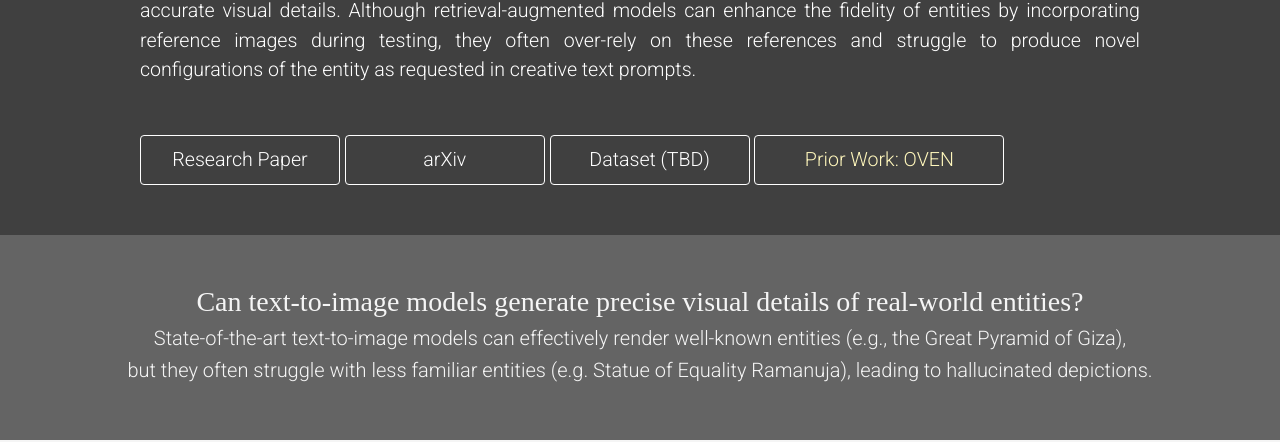
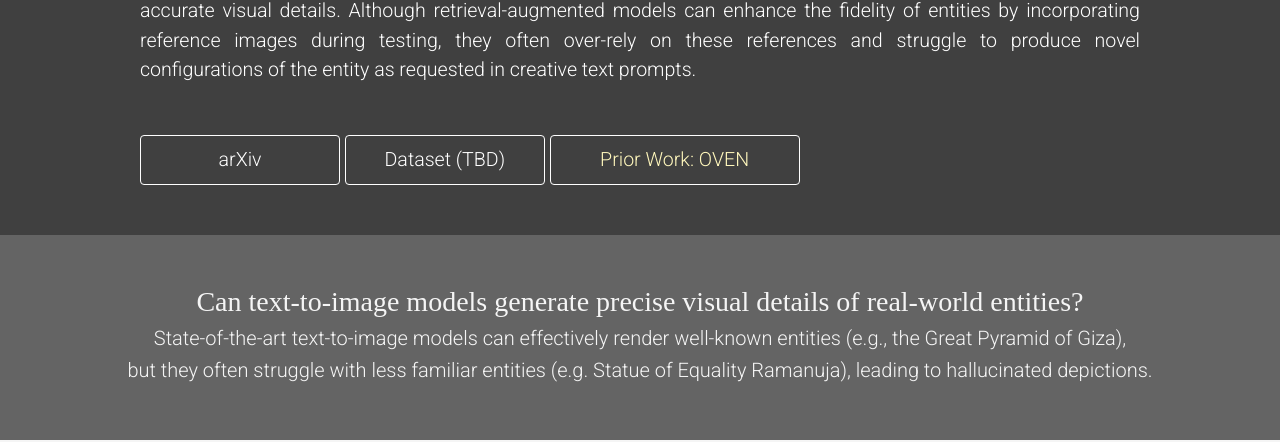
Before and after one commit to kitten-project/kitten-project.github.io, a plain HTML site: page index.html in a window 1280 px wide. Shown: the part 998-1440 px from the top of the page. Drawn offline with Linux system fonts and the light colour scheme; a web font is replaced by a local one.

Commit message:
Update index.html

```diff
--- a/index.html
+++ b/index.html
@@ -89,8 +89,7 @@
           Recent advancements in text-to-image generation have significantly enhanced the quality of synthesized images. Despite this progress, evaluations predominantly focus on aesthetic appeal or alignment with text prompts. Consequently, there is limited understanding of whether these models can accurately represent a wide variety of realistic visual entities — a task requiring real-world knowledge. To address this gap, we propose a benchmark focused on evaluating Knowledge-InTensive image generaTion on real-world ENtities (i.e., KITTEN). Using KITTEN, we conduct a systematic study on the fidelity of entities in text-to-image generation models, focusing on their ability to generate a wide range of real-world visual entities, such as landmark buildings, aircraft, plants, and animals. We evaluate the latest text-to-image models and retrieval-augmented customization models using both automatic metrics and carefully designed human evaluations, with an emphasis on the fidelity of entities in the generated images. Our findings reveal that even the most advanced text-to-image models often fail to generate entities with accurate visual details. Although retrieval-augmented models can enhance the fidelity of entities by incorporating reference images during testing, they often over-rely on these references and struggle to produce novel configurations of the entity as requested in creative text prompts.
         </p>
         <!-- anon-on -->
-        <a class="read-paper" href="kitten_paper.pdf" target="_blank"><button>Research Paper</button></a>
-        <a class="read-paper" href="https://arxiv.org/abs/" target="_blank"><button>arXiv</button></a>
+        <a class="read-paper" href="https://arxiv.org/abs/2410.11824" target="_blank"><button>arXiv</button></a>
         <a class="read-paper" href="" target="_blank"><button>Dataset (TBD)</button></a>
         <a class="dataset" href="https://open-vision-language.github.io/oven/", style="_blank"><button>Prior Work: OVEN</button></a>
         <!-- anon-off -->
@@ -153,7 +152,7 @@
         author={Huang, Hsin-Ping and Wang, Xinyi and Bitton, Yonatan and Taitelbaum, Hagai and
           Tomar, Gaurav Singh and Chang, Ming-Wei and Jia, Xuhui and Chan, Kelvin C.K. and
           Hu, Hexiang and Su, Yu-Chuan and Yang, Ming-Hsuan},
-        journal={arXiv preprint arXiv:},
+        journal={arXiv preprint arXiv:2410.11824},
         year={2024},
       }
       </code>
```
